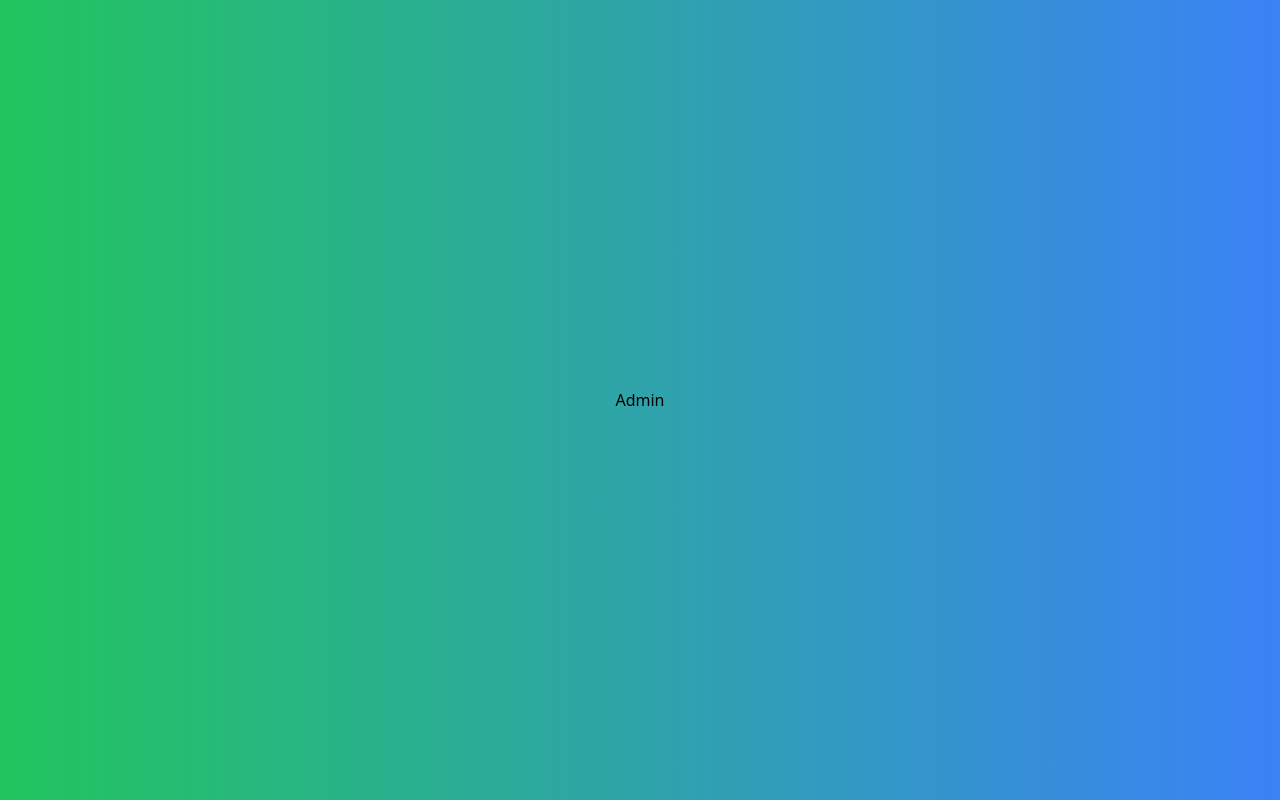
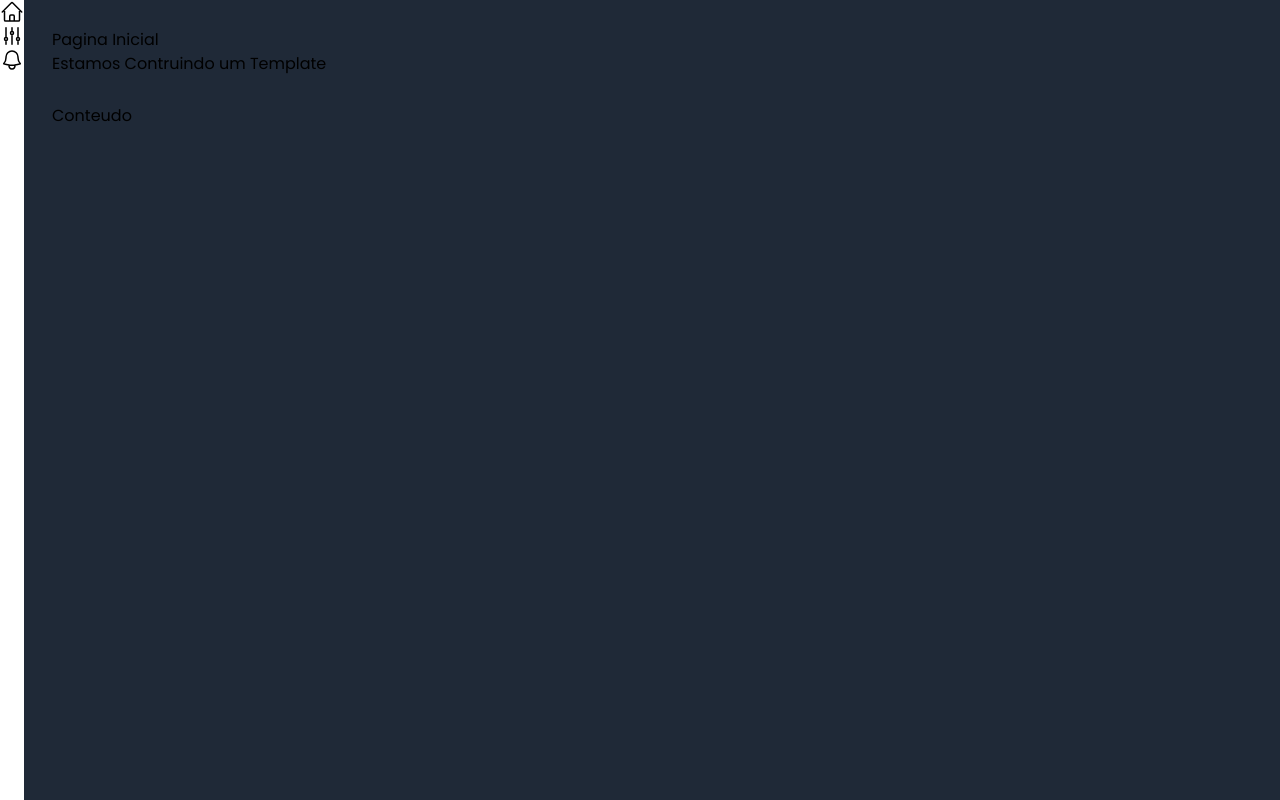
Before and after one commit to PedroMarquesN/templateAdmin, a Next.js app: page / in a window 1280 px wide. Built offline with nearby package versions, Linux system fonts and the light colour scheme.

Commit message:
Feat: Creating dashboard

```diff
--- /dev/null
+++ b/src/components/icons/index.tsx
@@ -0,0 +1,26 @@
+export const IconeCasa = (
+    <svg xmlns="http://www.w3.org/2000/svg" fill="none" viewBox="0 0 24 24" strokeWidth={1.5} stroke="currentColor"
+         className="w-6 h-6">
+        <path strokeLinecap="round" strokeLinejoin="round"
+              d="m2.25 12 8.954-8.955c.44-.439 1.152-.439 1.591 0L21.75 12M4.5 9.75v10.125c0 .621.504 1.125 1.125 1.125H9.75v-4.875c0-.621.504-1.125 1.125-1.125h2.25c.621 0 1.125.504 1.125 1.125V21h4.125c.621 0 1.125-.504 1.125-1.125V9.75M8.25 21h8.25"/>
+    </svg>
+)
+
+
+export const IconeAjustes = (
+    <svg xmlns="http://www.w3.org/2000/svg" fill="none" viewBox="0 0 24 24" strokeWidth={1.5} stroke="currentColor"
+         className="w-6 h-6">
+        <path strokeLinecap="round" strokeLinejoin="round"
+              d="M6 13.5V3.75m0 9.75a1.5 1.5 0 0 1 0 3m0-3a1.5 1.5 0 0 0 0 3m0 3.75V16.5m12-3V3.75m0 9.75a1.5 1.5 0 0 1 0 3m0-3a1.5 1.5 0 0 0 0 3m0 3.75V16.5m-6-9V3.75m0 3.75a1.5 1.5 0 0 1 0 3m0-3a1.5 1.5 0 0 0 0 3m0 9.75V10.5"/>
+    </svg>
+
+)
+
+export  const IconeSino = (
+    <svg xmlns="http://www.w3.org/2000/svg" fill="none" viewBox="0 0 24 24" strokeWidth={1.5} stroke="currentColor"
+         className="w-6 h-6">
+        <path strokeLinecap="round" strokeLinejoin="round"
+              d="M14.857 17.082a23.848 23.848 0 0 0 5.454-1.31A8.967 8.967 0 0 1 18 9.75V9A6 6 0 0 0 6 9v.75a8.967 8.967 0 0 1-2.312 6.022c1.733.64 3.56 1.085 5.455 1.31m5.714 0a24.255 24.255 0 0 1-5.714 0m5.714 0a3 3 0 1 1-5.714 0"/>
+    </svg>
+
+)
--- /dev/null
+++ b/src/components/template/Cabecalho.tsx
@@ -0,0 +1,16 @@
+import Titulo from '../template/Titulo'
+
+interface CabecalhoProps {
+    titulo: string
+    subtitulo: string
+}
+
+export default function Cabecalho(props:CabecalhoProps) {
+
+    return(
+        <div>
+            <Titulo titulo={props.titulo} subtitulo={props.subtitulo}/>
+        </div>
+    )
+
+}
--- /dev/null
+++ b/src/components/template/Conteudo.tsx
@@ -0,0 +1,18 @@
+
+
+interface ConteudoProps {
+    children?: any
+
+
+}
+
+export default function Layout(props:ConteudoProps) {
+
+    return(
+        <div className={`
+        flex flex-col mt-7`}>
+            {props.children}
+        </div>
+    )
+
+}
--- /dev/null
+++ b/src/components/template/Layout.tsx
@@ -0,0 +1,25 @@
+import MenuLateral from "@/components/template/MenuLateral";
+import Cabecalho from "@/components/template/Cabecalho";
+import Conteudo from "./Conteudo"
+interface LayoutProps {
+    titulo: string
+    subtitulo: string
+    children?:any
+}
+
+export default function Layout(props:LayoutProps) {
+
+    return(
+        <div className={`dark flex h-screen w-screen`}>
+            <MenuLateral/>
+            <div className={`flex w-full p-7 flex-col bg-gray-300 dark:bg-gray-800`}>
+                <Cabecalho titulo={props.titulo} subtitulo={props.subtitulo}/>
+                <Conteudo>
+                    {props.children}
+                </Conteudo>
+            </div>
+
+        </div>
+    )
+
+}
--- /dev/null
+++ b/src/components/template/MenuItem.tsx
@@ -0,0 +1,16 @@
+
+interface MenuProps {
+    url: string
+    texto: string
+    icone:any
+}
+
+export default function MenuItem(props:MenuProps) {
+
+    return(
+        <li className={`cursor-pointer`}>
+            {props.icone}
+        </li>
+    )
+
+}
--- /dev/null
+++ b/src/components/template/MenuLateral.tsx
@@ -0,0 +1,16 @@
+import MenuItem from "@/components/template/MenuItem";
+import {IconeAjustes, IconeCasa, IconeSino} from "@/components/icons";
+
+export default function MenuLateral() {
+
+    return(
+        <aside>
+            <ul>
+                <MenuItem url="/" texto="Início" icone={IconeCasa}/>
+                <MenuItem url="/ajustes" texto="Ajustes" icone={IconeAjustes}/>
+                <MenuItem url="/notificacoes" texto="Notificações" icone={IconeSino}/>
+            </ul>
+        </aside>
+    )
+
+}
--- /dev/null
+++ b/src/components/template/Titulo.tsx
@@ -0,0 +1,22 @@
+
+
+interface TituloProps {
+    titulo: string
+    subtitulo: string
+
+}
+
+export default function Layout(props:TituloProps) {
+
+    return(
+        <div>
+            <h1>
+                {props.titulo}</h1>
+            <h2>
+                {props.subtitulo}</h2>
+
+
+        </div>
+    )
+
+}
--- a/src/pages/index.tsx
+++ b/src/pages/index.tsx
@@ -1,14 +1,13 @@
-import Image from "next/image";
-import { Inter } from "next/font/google";
 
-const inter = Inter({ subsets: ["latin"] });
+import Layout from "@/components/template/Layout";
+
 
 export default function Home() {
   return (
-  <div className={`
-  flex justify-center items-center h-screen
-  bg-gradient-to-r from-green-500 to-blue-500`}>
-    <h1>Admin</h1>
-  </div>
+      <Layout titulo="Pagina Inicial" subtitulo="Estamos Contruindo um Template" >
+          <h3>Conteudo</h3>
+
+      </Layout>
+
   );
 }
--- a/src/styles/globals.css
+++ b/src/styles/globals.css
@@ -1,3 +1,21 @@
+@import url('https://fonts.googleapis.com/css2?family=Poppins:wght@100;200;300;400;500;600;700;800;900&display=swap');
 @tailwind base;
 @tailwind components;
 @tailwind utilities;
+
+
+html,
+body{
+    padding: 0;
+    margin: 0;
+    font-family: 'Poppins',  sans-serif;
+}
+
+a{
+    color: inherit;
+    text-decoration: none;
+}
+
+*{
+    box-sizing: border-box;
+}
--- a/tailwind.config.ts
+++ b/tailwind.config.ts
@@ -6,6 +6,7 @@
     "./src/components/**/*.{js,ts,jsx,tsx,mdx}",
     "./src/app/**/*.{js,ts,jsx,tsx,mdx}",
   ],
+  darkMode: 'class',
   theme: {
     extend: {
       backgroundImage: {
```
Also changed, not shown: src/components/Layout.tsx (deleted).
